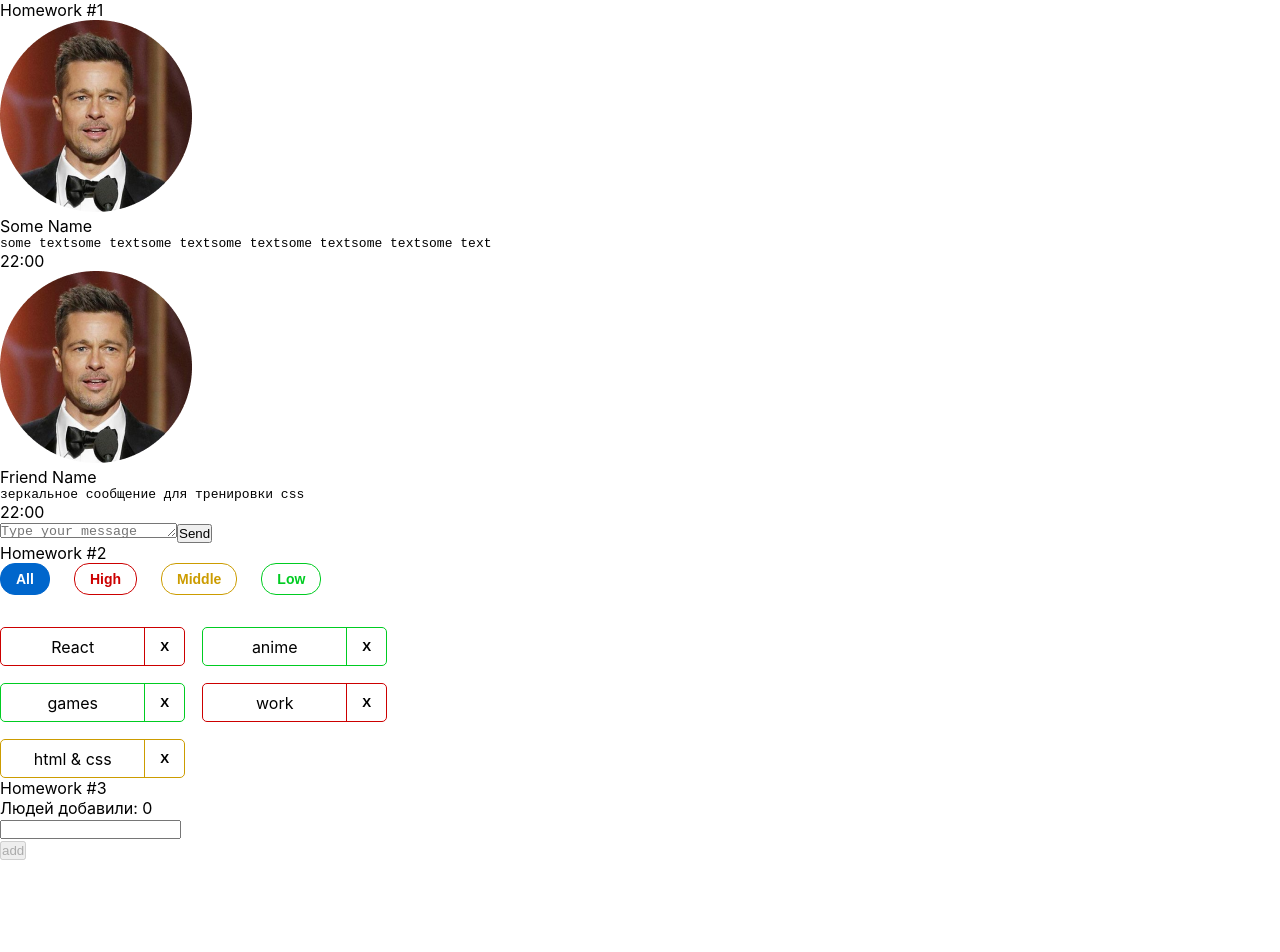
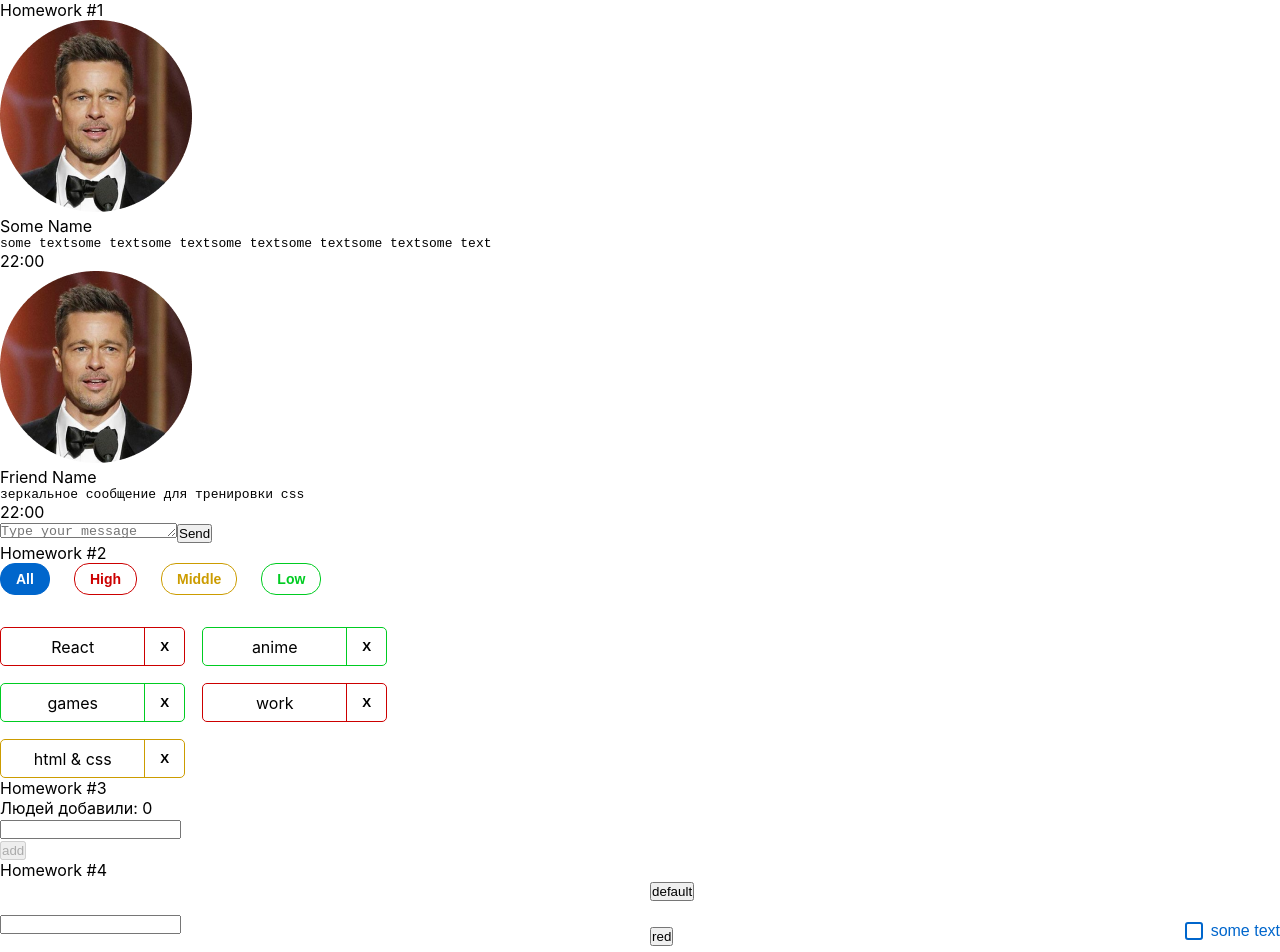
Before and after one commit to IgorKudlo/homework-front-2, a React (Create React App) app: page / in a window 1280 px wide. Shown: the top 952 px of the page. Before the commit the page ends 860 px from the top, so only its background shows below. Built offline with nearby package versions, Linux system fonts and the light colour scheme.

Commit message:
feat: hw 3 - 4

```diff
--- a/src/s1-main/App.tsx
+++ b/src/s1-main/App.tsx
@@ -3,6 +3,7 @@
 import HW1 from '../s2-homeworks/hw01/HW1'
 import HW2 from "../s2-homeworks/hw02/HW2";
 import HW3 from "../s2-homeworks/hw03/HW3";
+import HW4 from "../s2-homeworks/hw04/HW4";
 
 function App() {
     return (
@@ -10,7 +11,7 @@
             <HW1/>
             <HW2/>
             <HW3/>
-            {/*<HW4/>*/}
+            <HW4/>
 
             {/*при выполнении дз 5 и более - закомментировать здесь дз 1-4, так как они есть внутри дз 5*/}
             {/*<HW5/>*/}
--- a/src/s2-homeworks/hw04/common/c2-SuperButton/SuperButton.tsx
+++ b/src/s2-homeworks/hw04/common/c2-SuperButton/SuperButton.tsx
@@ -18,10 +18,8 @@
     }
 ) => {
     const finalClassName = s.button
-        // + (disabled
-        //         ? ...
-        //         : xType === 'red'
-        //             ? ...
+        + (disabled ? ' ' + s.disabled : '')
+        + (xType ? ' ' + s[xType] : '')
         + (className ? ' ' + className : '') // задачка на смешивание классов
 
     return (
--- a/src/s2-homeworks/hw04/common/c3-SuperCheckbox/SuperCheckbox.tsx
+++ b/src/s2-homeworks/hw04/common/c3-SuperCheckbox/SuperCheckbox.tsx
@@ -27,8 +27,9 @@
     }
 ) => {
     const onChangeCallback = (e: ChangeEvent<HTMLInputElement>) => {
+      onChange?.(e)
         // задачка на написание онченджа
-
+      onChangeChecked?.(e.currentTarget.checked);
     }
 
     const finalInputClassName = s.checkbox
```
